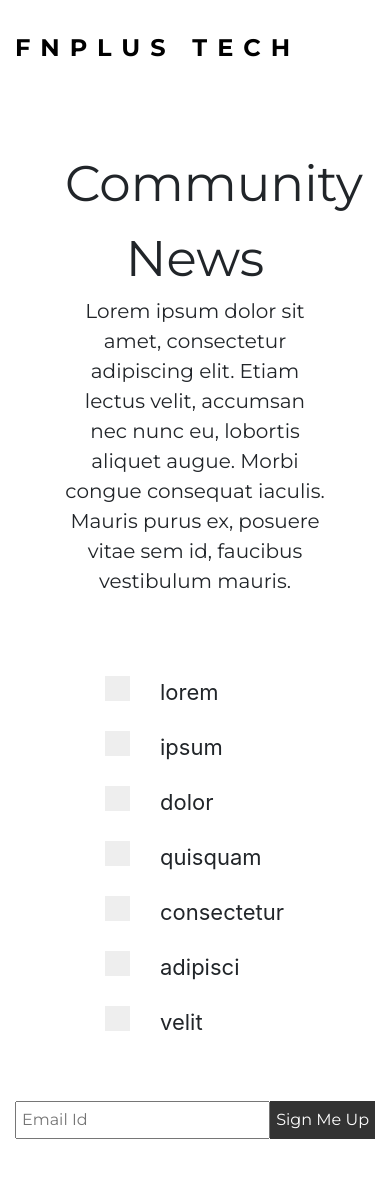
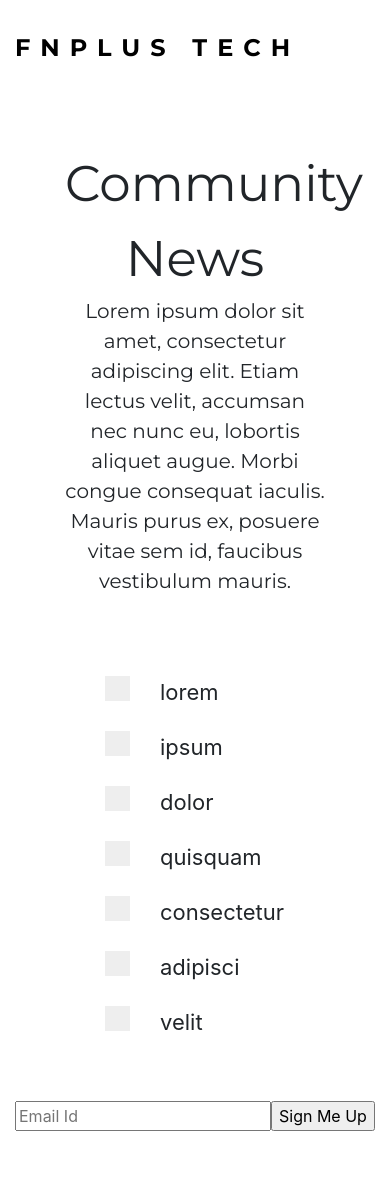
Before and after one commit to fnplus/news-app, a React (Create React App) app: page / in a window 390 px wide. After the commit the page ends 1131 px from the top, so only its background shows below. Built offline with nearby package versions, Linux system fonts and the light colour scheme.

Commit message:
Components Cleanup

```diff
--- a/src/App.js
+++ b/src/App.js
@@ -13,30 +13,11 @@ class App extends Component {
   render() {
     return (
       <React.Fragment>
-        <div className="container" style={{ paddingTop: "30px" }}>
-          <div className="row">
-            <div className="col-md-12">
-              <Header />
-            </div>
-          </div>
-        </div>
 
-        <div className="container" style={{ paddingTop: "30px" }}>
-          <div className="row">
-            <div className="col-md-12">
-              <DetailHeader />
-            </div>
-          </div>
-        </div>
+        <Header />
 
-        <div className="container" style={{ paddingTop: "30px" }}>
-          <div className="row">
-            <div className="col-md-12">
-              <SignUp choices={this.state.choices} />
-            </div>
-          </div>
-        </div>
-
+        <DetailHeader />
+        <SignUp choices={this.state.choices} />
 
       </React.Fragment>
     );
--- a/src/components/Header.js
+++ b/src/components/Header.js
@@ -3,9 +3,17 @@ import React, { Component } from 'react';
 class Header extends Component {
     render() {
         return (
-            <div>
-                <a style={headerStyle} href="https://fnplus.tech">FNPLUS TECH</a>
-            </div>
+            <React.Fragment>
+                <div className="container" style={{ paddingTop: "30px" }}>
+                    <div className="row">
+                        <div className="col-md-12">
+                            <div>
+                                <a style={headerStyle} href="https://fnplus.tech">FNPLUS TECH</a>
+                            </div>
+                        </div>
+                    </div>
+                </div>
+            </React.Fragment>
         );
     }
 }
--- a/src/components/SignUp/DetailHeader.js
+++ b/src/components/SignUp/DetailHeader.js
@@ -5,11 +5,17 @@ class DetailHeader extends Component {
     render() {
         return (
             <React.Fragment>
-                <div className="detail-container">
-                    <div className="detail-heading">Community News</div>
-                    <div className="detail-subheading">Lorem ipsum dolor sit amet, consectetur adipiscing elit. Etiam lectus velit, accumsan nec nunc eu, lobortis aliquet augue. Morbi congue consequat iaculis. Mauris purus ex, posuere vitae sem id, faucibus vestibulum mauris.</div>
+                <div className="container" style={{ paddingTop: "30px" }}>
+                    <div className="row">
+                        <div className="col-md-12">
+                            <div className="detail-container">
+                                <div className="detail-heading">Community News</div>
+                                <div className="detail-subheading">Lorem ipsum dolor sit amet, consectetur adipiscing elit. Etiam lectus velit, accumsan nec nunc eu, lobortis aliquet augue. Morbi congue consequat iaculis. Mauris purus ex, posuere vitae sem id, faucibus vestibulum mauris.</div>
+                            </div>
+                        </div>
+                    </div>
                 </div>
-            </React.Fragment>
+            </React.Fragment >
         );
     }
 }
--- a/src/components/SignUp/Signup.js
+++ b/src/components/SignUp/Signup.js
@@ -13,6 +13,9 @@ class Signup extends Component {
     render() {
         return (
             <React.Fragment>
+                <div className="container" style={{ paddingTop: "30px" }}>
+                    <div className="row">
+                        <div className="col-md-12">
                             <Choices choices={this.props.choices} />
                             <form className="form">
                                 <input
@@ -29,6 +32,9 @@ class Signup extends Component {
                                     className="submitButton"
                                 />
                             </form>
+                        </div>
+                    </div>
+                </div>
             </React.Fragment>
         );
 
--- a/src/components/SignUp/css/Signup.css
+++ b/src/components/SignUp/css/Signup.css
@@ -1,21 +1,21 @@
-.form {
+.signup-form {
     display: flex;
     width: 50%;
     margin: auto;
     margin-bottom: 40px;
 }
 
-.input {
+.signup-input {
     flex: 10;
     padding: 5px;
     font-family: 'Montserrat', sans-serif;
 }
 
-.input:hover {
+.signup-input:hover {
     outline: 0;
 }
 
-.submitButton {
+.signup-submitButton {
     flex: 1;
     font-family: 'Montserrat', sans-serif;
     color: White;
@@ -23,12 +23,12 @@
     border: none;
 }
 
-.submitButton:hover {
+.signup-submitButton:hover {
     outline: 0;
 }
 
 @media only screen and (max-width: 768px) {
-  .form{
+  .signup-form{
       width: 100%;
       margin: none;
   }
```
Also changed, not shown: src/logo.svg (deleted). Lines whose indentation alone changed are shown as unchanged.
